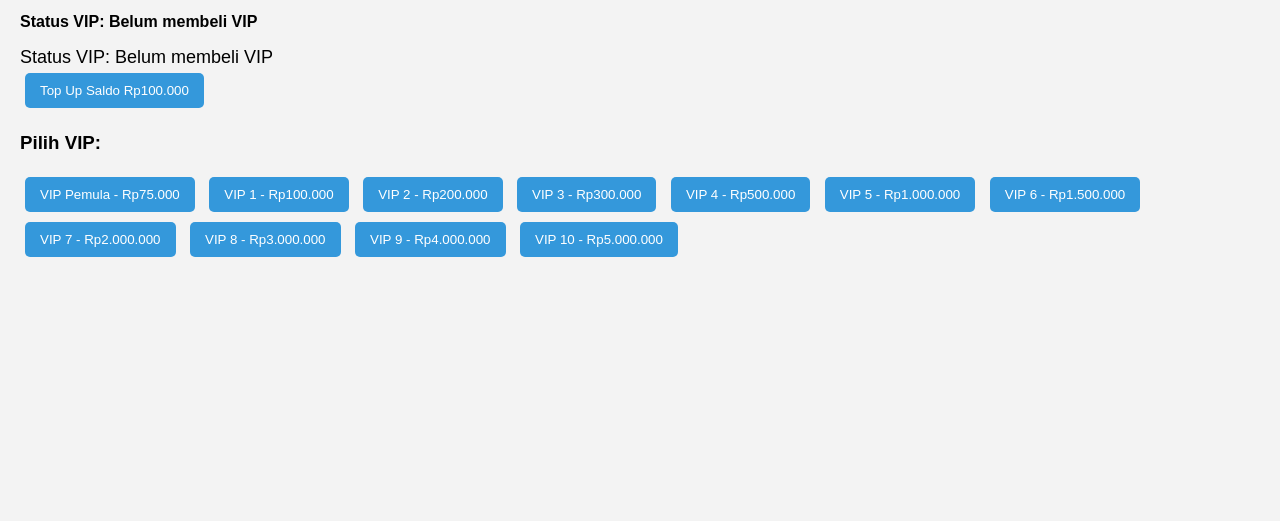
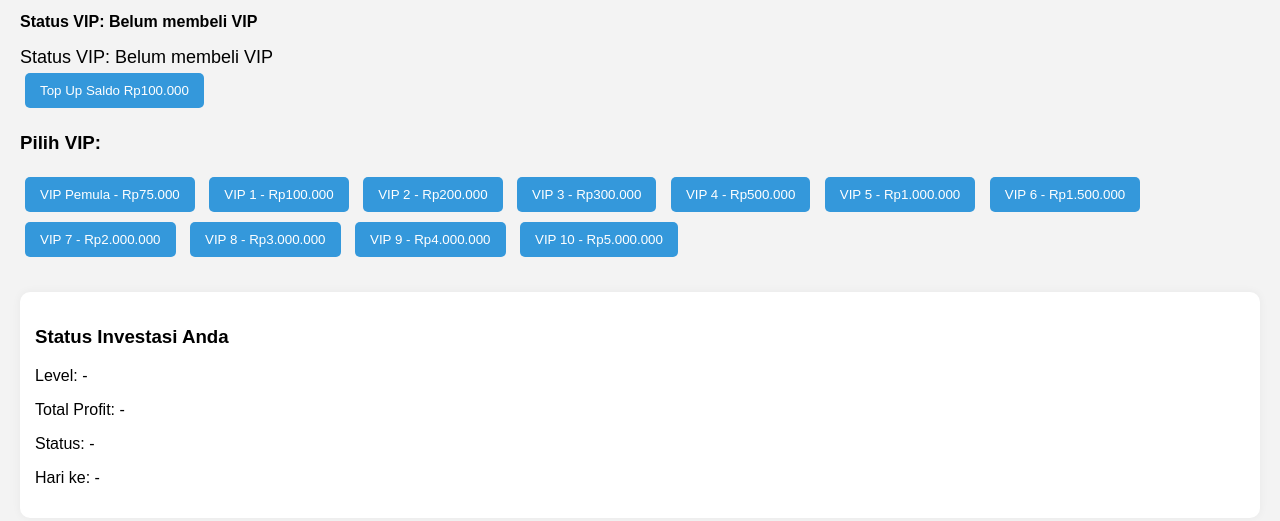
Before and after one commit to modbike-id/moderen-bicycle, a plain HTML site: page dashboard.html in a window 1280 px wide. Shown: the part 101-622 px from the top of the page. Drawn offline with Linux system fonts and the light colour scheme.

Commit message:
Update dashboard.html

```diff
--- a/dashboard.html
+++ b/dashboard.html
@@ -10,9 +10,11 @@
       margin: 20px;
       background-color: #f3f3f3;
     }
+
     h1 {
       color: #2c3e50;
     }
+
     .vip-button {
       margin: 5px;
       padding: 10px 15px;
@@ -22,16 +24,27 @@
       border-radius: 5px;
       cursor: pointer;
     }
+
     .vip-button:hover {
       background-color: #2980b9;
     }
+
     #status-vip {
       margin-top: 10px;
       font-weight: bold;
     }
+
     .vip-badge {
       margin-top: 10px;
       font-size: 18px;
+    }
+
+    .investment-status {
+      margin-top: 30px;
+      background: #fff;
+      padding: 15px;
+      border-radius: 10px;
+      box-shadow: 0 0 10px rgba(0,0,0,0.05);
     }
   </style>
 </head>
@@ -40,8 +53,9 @@
 
   <p>Saldo kamu: <span id="saldo">Rp0</span></p>
   <p id="status-vip">Memuat status VIP...</p>
+
   <div class="vip-badge">
-    Status VIP: <span id="vip-level">-</span> <span id="vip-badge"></span>
+    Status VIP: <span id="vip-level"></span> <span id="vip-badge"></span>
   </div>
 
   <button onclick="tambahSaldo(100000)" class="vip-button">Top Up Saldo Rp100.000</button>
@@ -59,22 +73,44 @@
   <button class="vip-button" onclick="beliVIP('VIP 9', 4000000)">VIP 9 - Rp4.000.000</button>
   <button class="vip-button" onclick="beliVIP('VIP 10', 5000000)">VIP 10 - Rp5.000.000</button>
 
+  <div class="investment-status">
+    <h3>Status Investasi Anda</h3>
+    <p id="invest-level">Level: -</p>
+    <p id="profit-info">Total Profit: -</p>
+    <p id="status-info">Status: -</p>
+    <p id="days-info">Hari ke: -</p>
+  </div>
+
   <script>
     let saldo = parseInt(localStorage.getItem("saldo")) || 0;
     let statusVIP = localStorage.getItem("statusVIP") || "Belum membeli VIP";
 
     const badgeMap = {
-      "VIP Pemula": "🥉",
-      "VIP 1": "🥈",
-      "VIP 2": "🥇",
-      "VIP 3": "🏅",
-      "VIP 4": "🎖️",
-      "VIP 5": "🏆",
-      "VIP 6": "💎",
-      "VIP 7": "👑",
-      "VIP 8": "⚡",
-      "VIP 9": "🔥",
-      "VIP 10": "🚀"
+      "VIP Pemula": "🚲",
+      "VIP 1": "⭐",
+      "VIP 2": "⭐⭐",
+      "VIP 3": "⭐⭐⭐",
+      "VIP 4": "🌟",
+      "VIP 5": "🌟🌟",
+      "VIP 6": "🌟🌟🌟",
+      "VIP 7": "💎",
+      "VIP 8": "💎💎",
+      "VIP 9": "💎💎💎",
+      "VIP 10": "👑"
+    };
+
+    const profitMap = {
+      "VIP Pemula": 10000,
+      "VIP 1": 15000,
+      "VIP 2": 20000,
+      "VIP 3": 35000,
+      "VIP 4": 50000,
+      "VIP 5": 75000,
+      "VIP 6": 100000,
+      "VIP 7": 150000,
+      "VIP 8": 200000,
+      "VIP 9": 300000,
+      "VIP 10": 500000
     };
 
     function updateTampilan() {
@@ -82,6 +118,8 @@
       document.getElementById("status-vip").innerText = "Status VIP: " + statusVIP;
       document.getElementById("vip-level").innerText = statusVIP;
       document.getElementById("vip-badge").innerText = badgeMap[statusVIP] || "";
+
+      updateInvestStatus();
     }
 
     function tambahSaldo(jumlah) {
@@ -94,8 +132,10 @@
       if (saldo >= harga) {
         saldo -= harga;
         statusVIP = nama;
+        const today = new Date().toISOString().split("T")[0];
         localStorage.setItem("saldo", saldo);
         localStorage.setItem("statusVIP", statusVIP);
+        localStorage.setItem("investDate", today);
         alert("Berhasil membeli " + nama);
         updateTampilan();
       } else {
@@ -103,6 +143,46 @@
       }
     }
 
+    function getDaysSince(dateStr) {
+      const start = new Date(dateStr);
+      const now = new Date();
+      const diffTime = now - start;
+      const diffDays = Math.floor(diffTime / (1000 * 60 * 60 * 24));
+      return diffDays;
+    }
+
+    function updateInvestStatus() {
+      const investDate = localStorage.getItem("investDate");
+      const vip = statusVIP;
+      const profit = profitMap[vip] || 0;
+      const duration = 20;
+
+      if (!investDate || vip === "Belum membeli VIP") {
+        document.getElementById("invest-level").innerText = "Level: -";
+        document.getElementById("profit-info").innerText = "Total Profit: -";
+        document.getElementById("status-info").innerText = "Status: -";
+        document.getElementById("days-info").innerText = "Hari ke: -";
+        return;
+      }
+
+      const days = getDaysSince(investDate);
+      let status = "";
+      let totalProfit = 0;
+
+      if (days >= duration) {
+        totalProfit = profit * duration;
+        status = "Selesai";
+      } else {
+        totalProfit = profit * days;
+        status = "Berjalan";
+      }
+
+      document.getElementById("invest-level").innerText = "Level: " + vip;
+      document.getElementById("profit-info").innerText = "Total Profit: Rp" + totalProfit.toLocaleString();
+      document.getElementById("status-info").innerText = "Status: " + status;
+      document.getElementById("days-info").innerText = "Hari ke: " + Math.min(days, duration);
+    }
+
     updateTampilan();
   </script>
 </body>
```
